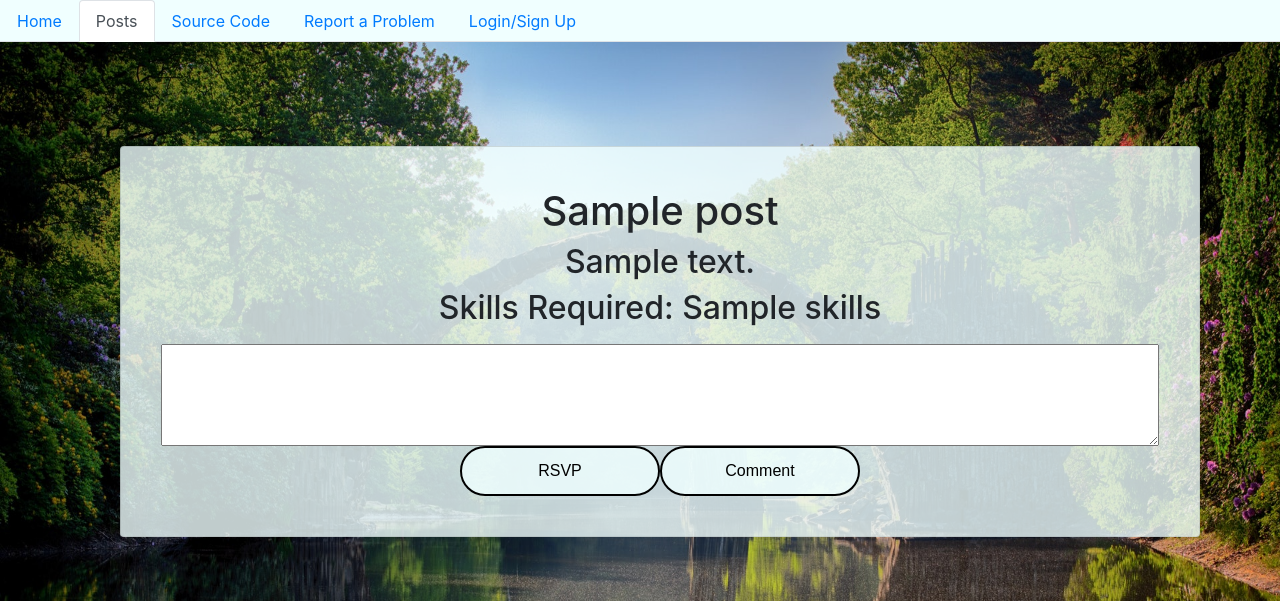
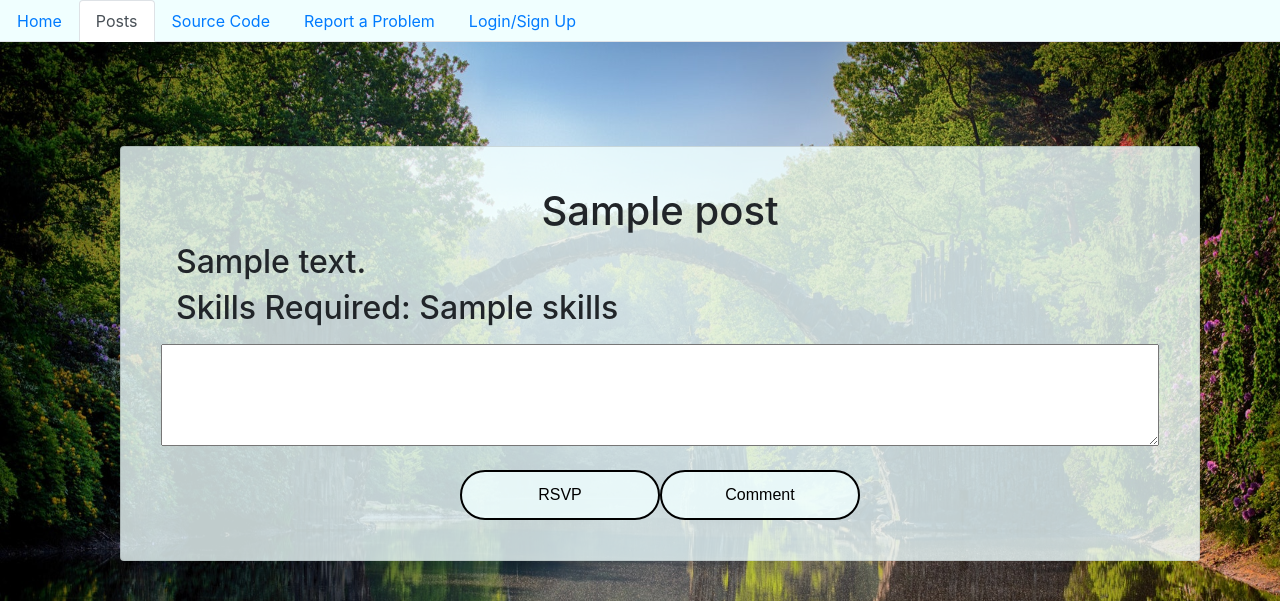
Before and after one commit to hd1867/CommunityProject, a Flask app: page /details in a window 1280 px wide. Shown: the top 601 px of the page. Run offline with Flask 2, Linux system fonts and the light colour scheme; a database or web service that is not in the repository returns one stand-in record (values such as "Sample title"); some libraries are stand-ins or nearby versions.

Commit message:
planning for post commenting

```diff
--- a/templates/post.html
+++ b/templates/post.html
@@ -9,15 +9,20 @@
 
         <div class="container">
             <h1 class="text-center"> {{post[0]}} </h1>
-            <h2 class="text-center"> {{post[1]}}</h2>
-            <h2 class="text-center"> Skills Required: {{ post[2] }}</h2>
+            <h2 class="text-left"> {{post[1]}}</h2>
+            <h2 class="text-left"> Skills Required: {{ post[2] }}</h2>
         </div>
 
         <label for="Comment"></label>
-        <textarea id="Comment" rows="4" cols="50"></textarea>
+        <textarea id="Comment" rows="4" cols="50"></textarea><br>
 
         <div class="row">
+            <!-- make it so that when RSVP'd your user name will appear in the RSVP'd tab for the card -->
+            <!-- make a RSVP'd label for the post card -->
+            <!-- what does the post card belong to? -->
             <button onclick=""> RSVP </button>
+
+            <!-- find a way to make a specific block for comments when they are put in -->
             <button onclick=""> Comment</button>
         </div>
     </div>
```
